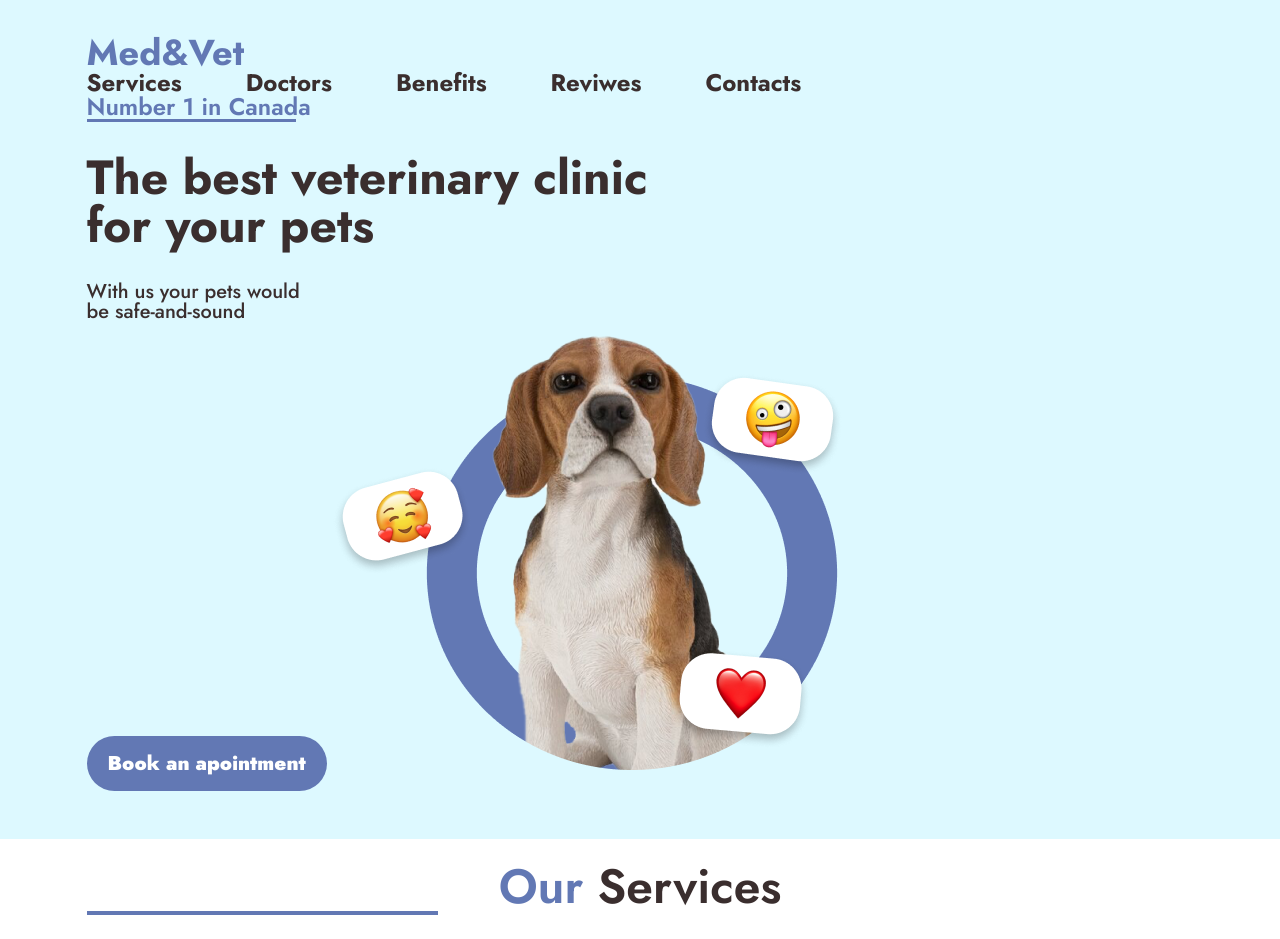
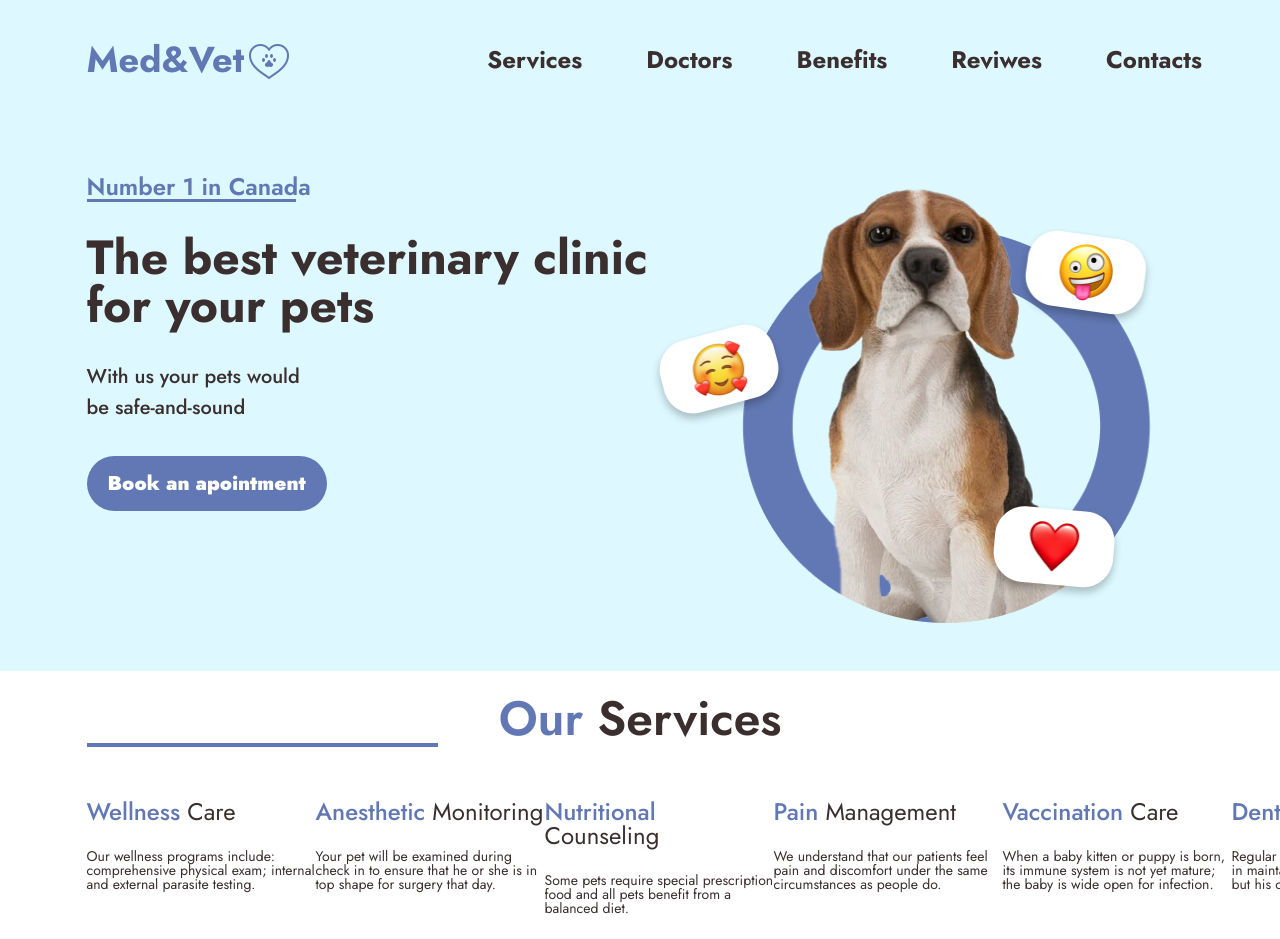
Before and after one commit to MychailoM/Med-pat, a plain HTML site: page index.html in a window 1280 px wide. Shown: the top 939 px of the page. Drawn offline with nearby package versions, Linux system fonts and the light colour scheme.

Commit message:
застосував display:flex; для хедеру

```diff
--- a/index.html
+++ b/index.html
@@ -15,8 +15,11 @@
     <!-- head -->
     <header class="header">
         <div class="container">
+        <div class="nav-wrap">
+            <div class="logo-wrap">
         <a class="sitename" href="index.html">Med&Vet</a>
-
+        <img src="img/Лого.png" alt="logo">
+        </div>
         <nav class="header-nav">
             <ul class="header-nav-list">
                 <li><a class="head-nav-element" href ="#">Services</a></li>
@@ -26,20 +29,26 @@
                 <li><a class="head-nav-element" href="#">Contacts</a></li>
             </ul>
         </nav>
+    </div>
+
+    <div class="header-content-wrap">
+        <div class="header-text-wrap">
         <h3 class="header-benefits">Number 1 in Canada</h3>
         <div class="header-line"></div>
-        <h1 class="header-title">The best veterinary clinic <br>
+        <h1 class="header-title">The best veterinary clinic
             for your pets
         </h1>
         <h4 class="header-assurance">
             With us your pets would <br>
             be safe-and-sound
         </h4>
-
+        <div class="header-btn-wrap">
         <button class="header-button" type="button">Book an apointment</button>
+    </div>
+    </div>
 
         <img class="beagle" src="img/Фото.png" alt="beagle">
-
+    </div>
     </div>
 
     </header>
--- a/style.css
+++ b/style.css
@@ -18,7 +18,7 @@ body{
     box-sizing: border-box;
 }
 
-/* селектори тегу */
+
 
 .container{
     width: 1107px;
@@ -26,14 +26,25 @@ body{
     padding: 0 15px;
 }
 
+
+/* селектори класу */
+/* header */
 .header{
     background-color: var(--header-and-section-bgcolor);
     padding-top: 35px;
     padding-bottom: 48px;
 }
 
-/* селектори класу */
-/* header */
+.nav-wrap{
+    display: flex;
+    align-items: center;
+}
+
+.logo-wrap{
+    display: flex;
+    align-items: center;
+}
+
 .sitename{
     color: var(--text-color-2);
     font-size: 36px;
@@ -43,6 +54,8 @@ body{
 
 .header-nav-list{
     display: flex;
+    width: 717px;
+    margin-left: 193px;
 }
 
 .head-nav{
@@ -54,6 +67,11 @@ body{
     font-size: 24px;
     font-weight: 700;
     padding-right: 64px;
+}
+
+.header-content-wrap{
+    display: flex;
+    margin-top: 90px;
 }
 
 .header-benefits{
@@ -72,13 +90,18 @@ body{
     color: var(--main-text);
     font-size: 48px;
     font-weight: 700;
-
+    width: 562px;
 }
 
 .header-assurance{
     color: var(--main-text);
     font-size: 20px;
     font-weight: 500;
+    line-height: 30.6px;
+}
+
+.header-btn-wrap{
+    margin-top: 32px;
 }
 
 .header-button{
@@ -89,6 +112,11 @@ body{
     font-size: 20px;
     font-weight: 900;
     border: none;
+}
+
+.beagle{
+    width: 572.94px;
+    height: 448px;
 }
 
 /* main */
```
Also changed, not shown: img/Лого.png (added).
